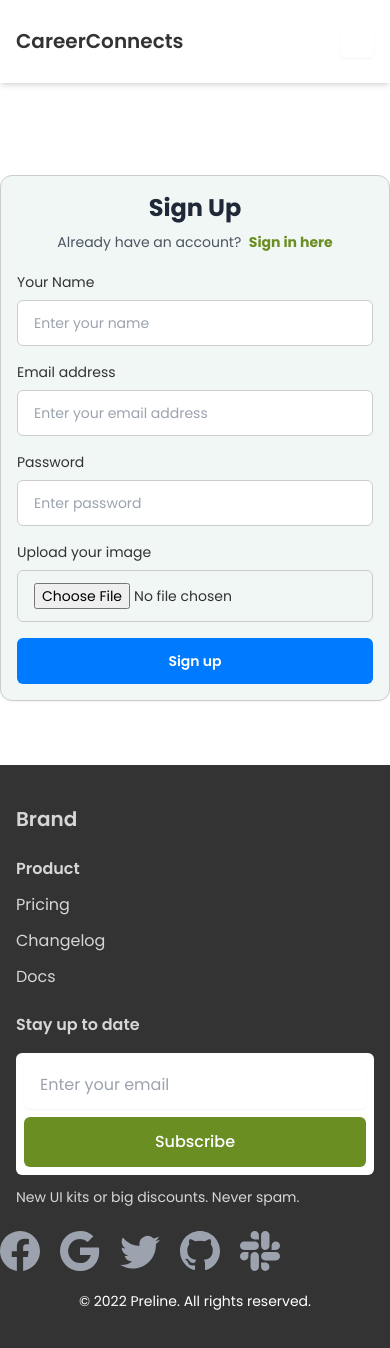
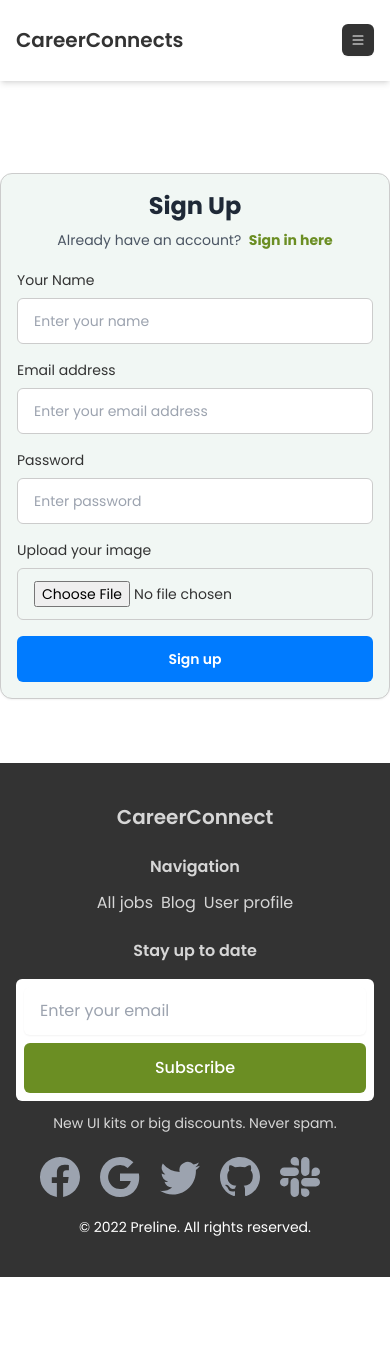
Before and after one commit to rudro987/Career-Connects, a React (Vite) app: page /register in a window 390 px wide. Shown: the top 1348 px of the page. After the commit the page ends 1277 px from the top, so only its background shows below. Built offline with nearby package versions, Linux system fonts and the light colour scheme; no server answers.

Commit message:
homepage responsive

```diff
--- a/src/Pages/Home/Banner.jsx
+++ b/src/Pages/Home/Banner.jsx
@@ -4,11 +4,11 @@ const Banner = () => {
       <div className="w-full lg:h-[700px] flex-col md:flex">
         <div className="lg:min-h-[700px] relative bg-[url('https://reactjob.codebasket.xyz/assets/img/banner/banner-2.jpg')] bg-no-repeat bg-cover grid grid-cols-2">
           <div className="w-full">
-            <div className="px-10 py-8 lg:py-60 lg:px-32">
-              <h1 className="text-xl pl-10 lg:text-[44px] font-bold text-charcoalGray">
+            <div className="px-0 py-8 lg:py-60 lg:px-32">
+              <h1 className="text-sm sm:text-xl pl-10 lg:text-[44px] font-bold text-charcoalGray">
                 Welcome to CareerConnects
               </h1>
-              <p className="font-bold text-secondaryTextColor lg:pt-10 lg:text-center text-xs lg:text-xl">
+              <p className="font-bold text-secondaryTextColor lg:pt-10 text-center text-[12px] lg:text-xl">
                 World's number 1 job board!
               </p>
               <div>
@@ -18,7 +18,7 @@ const Banner = () => {
                 >
                   Label
                 </label>
-                <div className="flex rounded-lg shadow-sm justify-center pt-10">
+                <div className="flex rounded-lg shadow-sm justify-center pt-2 lg:pt-10">
                   <input
                     type="text"
                     id="hs-trailing-button-add-on-with-icon"
--- a/src/Shared/Footer/Footer.jsx
+++ b/src/Shared/Footer/Footer.jsx
@@ -6,42 +6,42 @@ const Footer = () => {
     <footer className="bg-charcoalGray">
       <div className="max-w-[85rem] py-10 px-4 sm:px-6 lg:px-8 lg:pt-20 mx-auto">
         <div className="grid grid-cols-2 md:grid-cols-4 lg:grid-cols-5 gap-6">
-          <div className="col-span-full lg:col-span-1">
+          <div className="col-span-full lg:col-span-1 max-w-full mx-auto">
             <Link
-              className="flex-none text-xl font-semibold text-white/[.8]"
+              className="flex-none text-xl font-semibold text-white/[.8] text-center"
               href="#"
-              aria-label="Brand"
+              aria-label="CareerConnect"
             >
-              Brand
+              CareerConnect
             </Link>
           </div>
 
-          <div className="col-span-1">
-            <h4 className="font-semibold text-white/[.8]">Product</h4>
+          <div className="col-span-full lg:col-span-1">
+            <h4 className="font-semibold text-white/[.8] text-center">Navigation</h4>
 
-            <div className="mt-3 grid space-y-3">
+            <div className="mt-3 flex items-center justify-center gap-2 lg:grid lg:space-y-2">
               <p>
                 <Link
                   className="inline-flex gap-x-2 text-white/[.8] hover:text-gray-400"
-                  href="#"
+                  href="/all-jobs"
                 >
-                  Pricing
+                  All jobs
                 </Link>
               </p>
               <p>
                 <Link
                   className="inline-flex gap-x-2 text-white/[.8] hover:text-gray-400"
-                  href="#"
+                  href="/blog"
                 >
-                  Changelog
+                  Blog
                 </Link>
               </p>
               <p>
                 <Link
                   className="inline-flex gap-x-2 text-white/[.8] hover:text-gray-400"
-                  href="#"
+                  href="/user-profile"
                 >
-                  Docs
+                  User profile
                 </Link>
               </p>
             </div>
@@ -49,7 +49,7 @@ const Footer = () => {
 
 
           <div className="col-span-2">
-            <h4 className="font-semibold text-white/[.8]">Stay up to date</h4>
+            <h4 className="font-semibold text-white/[.8] text-center lg:text-start">Stay up to date</h4>
 
             <form>
               <div className="mt-4 flex flex-col items-center gap-2 sm:flex-row sm:gap-3 bg-white rounded-md p-2">
@@ -72,13 +72,13 @@ const Footer = () => {
                   Subscribe
                 </button>
               </div>
-              <p className="mt-3 text-sm text-white/[.8]">
+              <p className="mt-3 text-sm text-white/[.8] text-center">
                 New UI kits or big discounts. Never spam.
               </p>
             </form>
           </div>
 
-          <div className="flex gap-5 justify-center items-center ml-20">
+          <div className="flex gap-5 justify-center items-center ml-20 max-w-full mx-auto">
             <a
               className="inline-flex justify-center items-center gap-x-3.5 w-10 h-10 text-center text-gray-400 hover:bg-white/[.1] rounded-md focus:outline-none focus:ring-2 focus:ring-blue-600 focus:ring-offset-2 focus:ring-offset-gray-900 transition"
               href="#"
--- a/src/Shared/Header/Header.jsx
+++ b/src/Shared/Header/Header.jsx
@@ -34,7 +34,7 @@ const Header = () => {
           <div className="sm:hidden">
             <button
               type="button"
-              className="hs-collapse-toggle p-2 inline-flex justify-center items-center gap-2 rounded-md border border-white/[.5] font-medium text-white/[.5] shadow-sm align-middle hover:bg-white/[.1] hover:text-white focus:outline-none focus:ring-2 focus:ring-offset-2 focus:ring-offset-white focus:ring-blue-600 transition-all text-sm"
+              className="hs-collapse-toggle p-2 inline-flex justify-center items-center gap-2 rounded-md font-medium text-white shadow-sm align-middle bg-charcoalGray hover:bg-charcoalGray hover:text-white  transition-all text-sm"
               data-hs-collapse="#navbar-collapse-with-animation"
               aria-controls="navbar-collapse-with-animation"
               aria-label="Toggle navigation"
```
